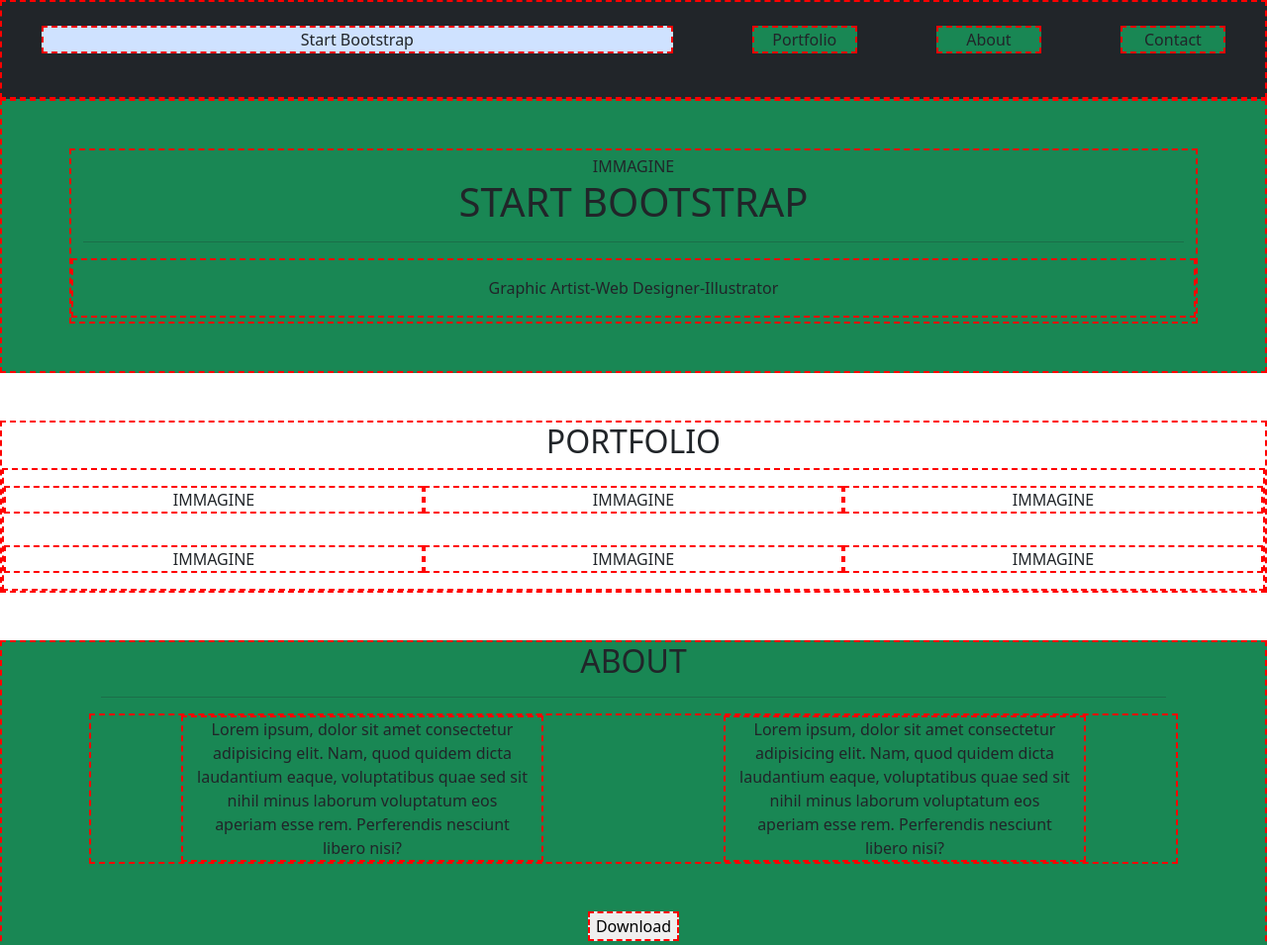
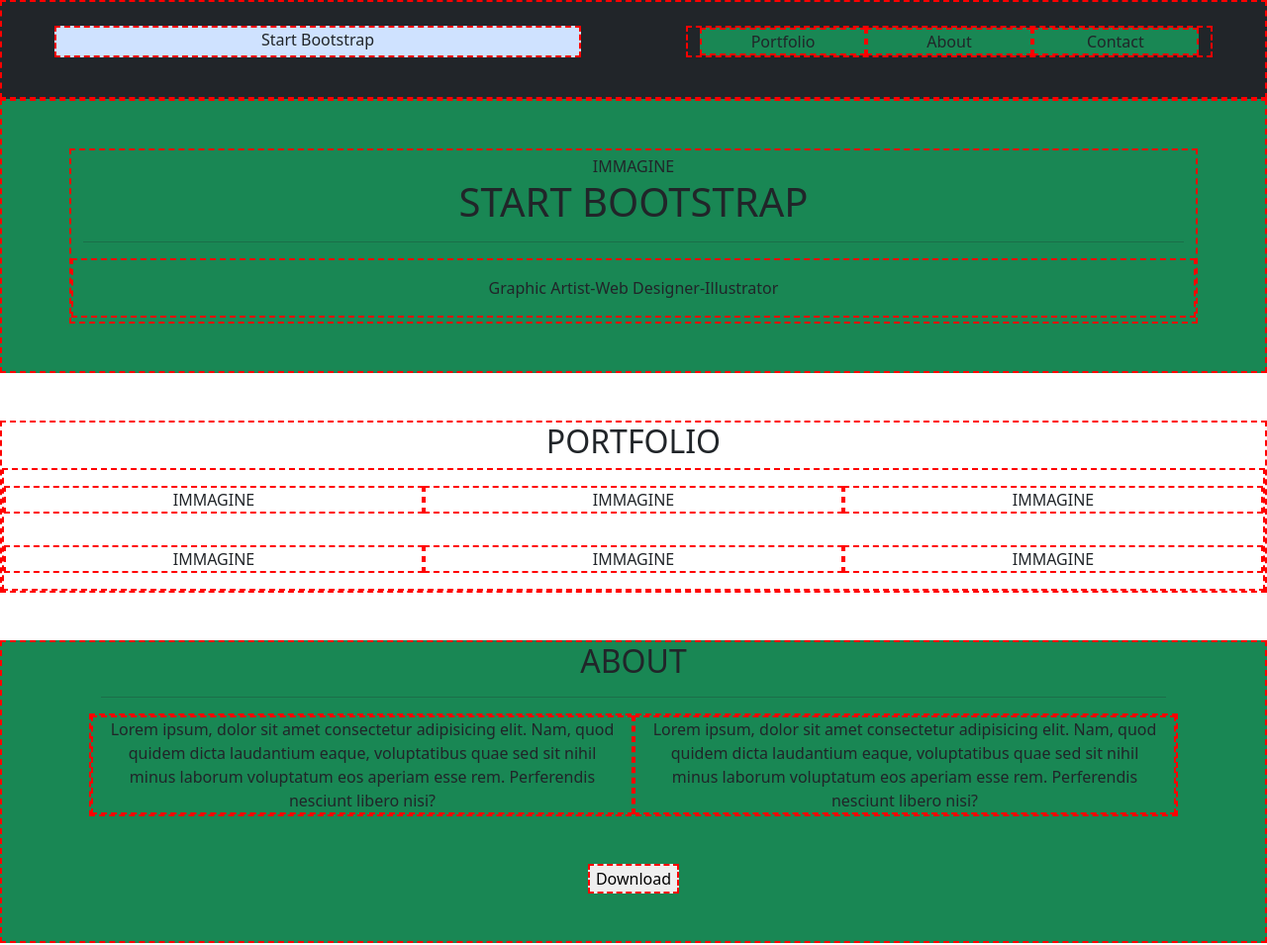
Before and after one commit to MarikaDiGirolamo/html-css-bootstrap-freelancer, a plain HTML site: page index.html in a window 1280 px wide. Shown: the top 955 px of the page at 99% size. Drawn offline with nearby package versions, Linux system fonts and the light colour scheme.

Commit message:
Fix col header and about section

```diff
--- a/css/style.css
+++ b/css/style.css
@@ -7,12 +7,13 @@
     min-height: 100px;
     display: flex;
 }
-.box-nest{
+
+/* .box-nest{
     min-height: 50px;
     display: flex;
     flex-direction: row;
     flex-wrap: wrap;
-}
+} */
 
 .border_debug{border: 2px dashed red ;}
 .boxed{max-width: 1380px;}
--- a/index.html
+++ b/index.html
@@ -12,10 +12,12 @@
             <!-- Navbar e links -->
             <div class="container-fluid">
                 <div class="row d-flex justify-content-between text-center">
-                    <div class="col-6 bg-primary-subtle border_debug">Start Bootstrap</div>
-                    <div class="col-1 bg-success border_debug">Portfolio</div>
-                    <div class="col-1 bg-success border_debug">About</div>
-                    <div class="col-1 bg-success border_debug">Contact</div>
+                    <div class="col-5 bg-primary-subtle border_debug">Start Bootstrap</div>
+                    <div class="col-5 d-flex border_debug">
+                        <div class="col-4 bg-success border_debug">Portfolio</div>
+                        <div class="col-4 bg-success border_debug">About</div>
+                        <div class="col-4 bg-success border_debug">Contact</div>
+                    </div>
                 </div>
             </div>
         </header>
@@ -53,8 +55,8 @@
                     <h2>ABOUT</h2>
                     <hr>
                     <div class="row border_debug">
-                        <div class="col-4 border_debug">Lorem ipsum, dolor sit amet consectetur adipisicing elit. Nam, quod quidem dicta laudantium eaque, voluptatibus quae sed sit nihil minus laborum voluptatum eos aperiam esse rem. Perferendis nesciunt libero nisi?</div>
-                        <div class="col-4 border_debug">Lorem ipsum, dolor sit amet consectetur adipisicing elit. Nam, quod quidem dicta laudantium eaque, voluptatibus quae sed sit nihil minus laborum voluptatum eos aperiam esse rem. Perferendis nesciunt libero nisi?</div>
+                        <div class="col-6 border_debug">Lorem ipsum, dolor sit amet consectetur adipisicing elit. Nam, quod quidem dicta laudantium eaque, voluptatibus quae sed sit nihil minus laborum voluptatum eos aperiam esse rem. Perferendis nesciunt libero nisi?</div>
+                        <div class="col-6 border_debug">Lorem ipsum, dolor sit amet consectetur adipisicing elit. Nam, quod quidem dicta laudantium eaque, voluptatibus quae sed sit nihil minus laborum voluptatum eos aperiam esse rem. Perferendis nesciunt libero nisi?</div>
                     </div>
                     <button class="my-5 border_debug">Download</button>
                 </div>
```
